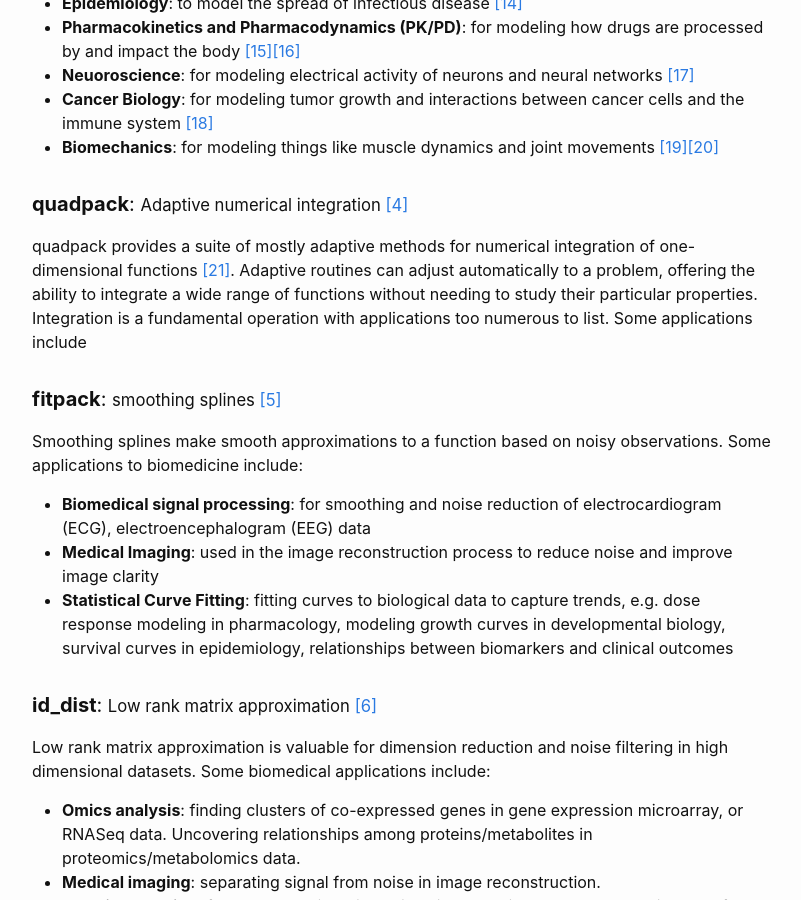
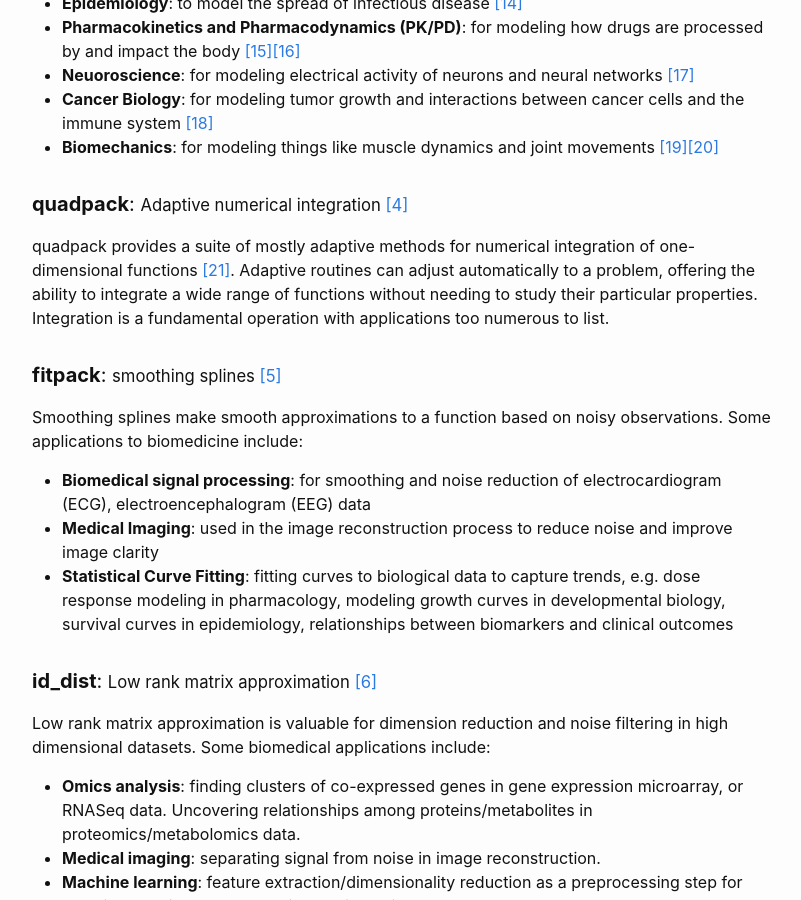
Before and after one commit to steppi/steppi.github.io, a Jekyll site: the page built from _posts/2023-12-05-scipy-fortran-bio-applications.md, in a window 1280 px wide and 900 px high, scrolled down 1251 px. Shown: the whole window, without its empty margins (238-1039 px from the left). Built offline with Jekyll 4.4.1, drawn with Linux system fonts in a browser that asks for light colours.

Commit message:
Remove extraneous sentence fragment

```diff
--- a/_posts/2023-12-05-scipy-fortran-bio-applications.md
+++ b/_posts/2023-12-05-scipy-fortran-bio-applications.md
@@ -69,7 +69,7 @@ quadpack provides a suite of mostly adaptive methods for numerical integration
 of one-dimensional functions [[21]](#21). Adaptive routines can adjust automatically
 to a problem, offering the ability to integrate a wide range of functions without
 needing to study their particular properties. Integration is a fundamental operation
-with applications too numerous to list. Some applications include
+with applications too numerous to list.
 
 
 #### __fitpack__: <small>smoothing splines [[5]](#5)</small>
```
